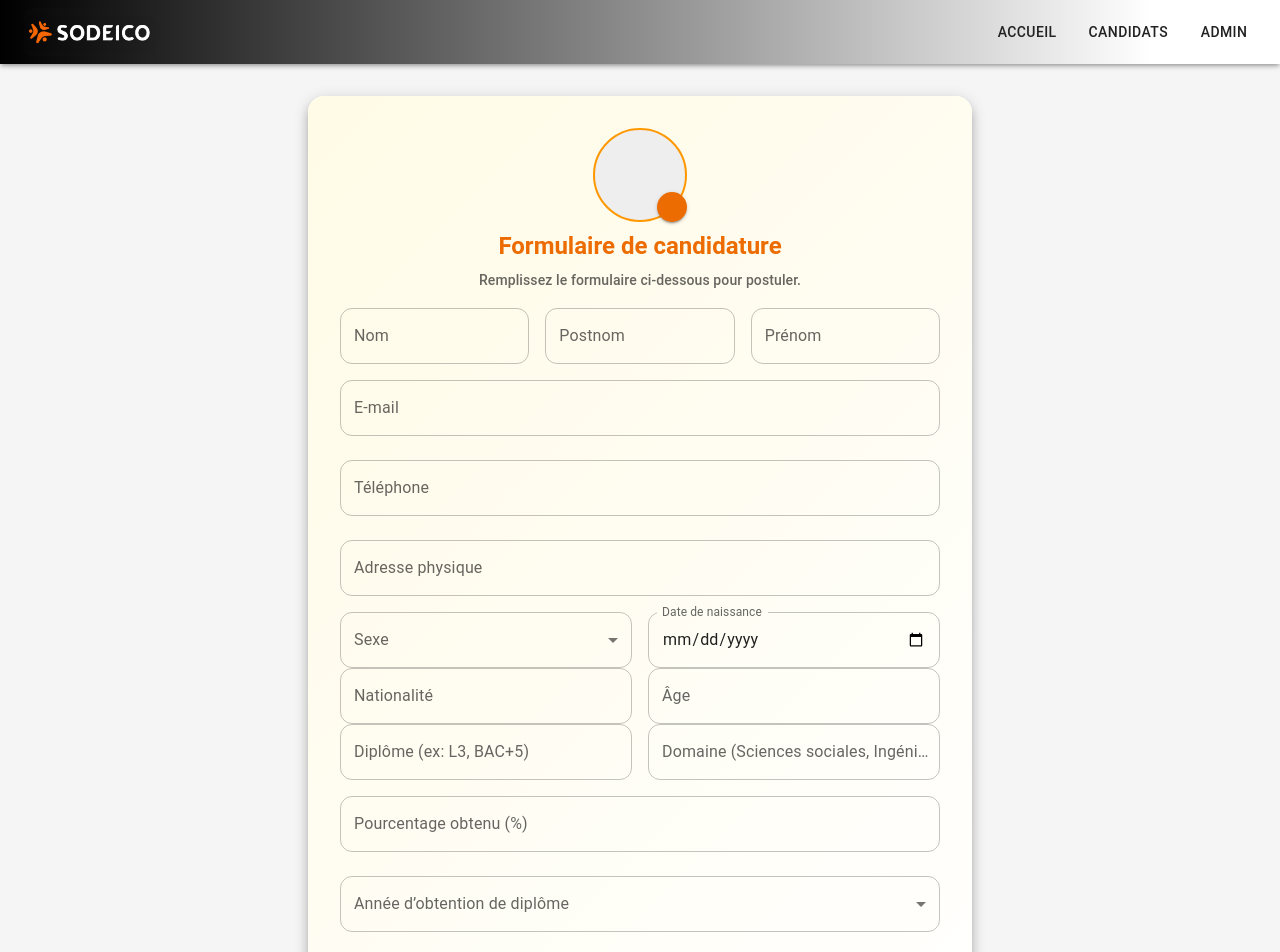
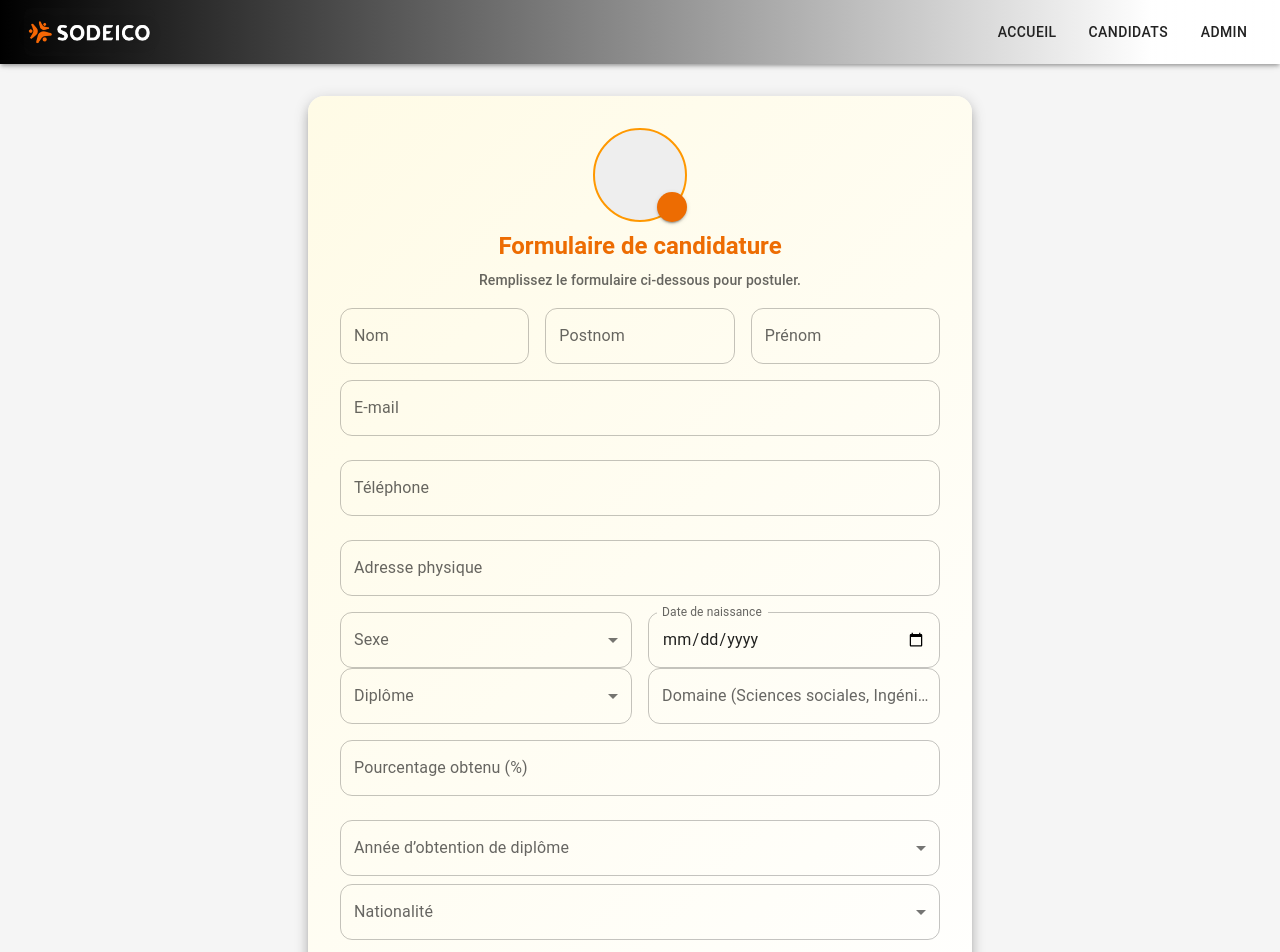
Before and after one commit to Hamic6/Sod_Rec, a React (Create React App) app: page /candidate-form in a window 1280 px wide. Shown: the top 952 px of the page. Built offline with nearby package versions, Linux system fonts and the light colour scheme; some icons are missing.

Commit message:
update formulaire

```diff
--- a/src/components/CandidateForm.jsx
+++ b/src/components/CandidateForm.jsx
@@ -45,6 +45,18 @@ const FILE_TYPES = {
   cv: ['application/pdf', 'application/msword', 'application/vnd.openxmlformats-officedocument.wordprocessingml.document'],
   diplome: ['application/pdf', 'image/jpeg', 'image/png', 'image/jpg'],
 };
+
+const DIPLOMES = [
+  { value: 'L3', label: 'Licence 3 (L3)' },
+  { value: 'BAC+5', label: 'BAC +5' },
+  { value: 'LICENCE', label: 'Licence' },
+  // Ajoute d'autres valeurs si besoin
+];
+
+const NATIONALITES = [
+  { value: 'congolaise', label: 'Congolaise' },
+  // Ajoute d'autres nationalités si besoin
+];
 
 const CandidateForm = () => {
   const [values, setValues] = useState(initialState);
@@ -325,34 +337,8 @@ const CandidateForm = () => {
         </Stack>
         <Stack direction="row" spacing={2}>
           <TextField
-            label="Nationalité"
-            name="nationalite"
-            value={values.nationalite}
-            onChange={handleChange}
-            error={!!errors.nationalite}
-            helperText={errors.nationalite}
-            fullWidth
-            margin="normal"
-            variant="outlined"
-            InputProps={{ sx: { borderRadius: 3 } }}
-          />
-          <TextField
-            label="Âge"
-            name="age"
-            type="number"
-            value={values.age}
-            onChange={handleChange}
-            error={!!errors.age}
-            helperText={errors.age}
-            fullWidth
-            margin="normal"
-            variant="outlined"
-            InputProps={{ sx: { borderRadius: 3 }, inputProps: { min: 0, max: 100 } }}
-          />
-        </Stack>
-        <Stack direction="row" spacing={2}>
-          <TextField
-            label="Diplôme (ex: L3, BAC+5)"
+            select
+            label="Diplôme"
             name="diplomeL3"
             value={values.diplomeL3}
             onChange={handleChange}
@@ -362,7 +348,12 @@ const CandidateForm = () => {
             margin="normal"
             variant="outlined"
             InputProps={{ sx: { borderRadius: 3 } }}
-          />
+          >
+            <MenuItem value="">Sélectionner</MenuItem>
+            {DIPLOMES.map((option) => (
+              <MenuItem key={option.value} value={option.value}>{option.label}</MenuItem>
+            ))}
+          </TextField>
           <TextField
             label="Domaine (Sciences sociales, Ingénierie, ...)"
             name="domaine"
@@ -407,6 +398,26 @@ const CandidateForm = () => {
             <MenuItem key={year} value={year}>{year}</MenuItem>
           ))}
         </TextField>
+        <Stack direction="row" spacing={2}>
+          <TextField
+            select
+            label="Nationalité"
+            name="nationalite"
+            value={values.nationalite}
+            onChange={handleChange}
+            error={!!errors.nationalite}
+            helperText={errors.nationalite}
+            fullWidth
+            margin="normal"
+            variant="outlined"
+            InputProps={{ sx: { borderRadius: 3 } }}
+          >
+            <MenuItem value="">Sélectionner</MenuItem>
+            {NATIONALITES.map((option) => (
+              <MenuItem key={option.value} value={option.value}>{option.label}</MenuItem>
+            ))}
+          </TextField>
+        </Stack>
         <Stack direction="row" spacing={2} sx={{ mt: 2, mb: 1 }}>
           <Button
             variant={values.cv ? "contained" : "outlined"}
```
